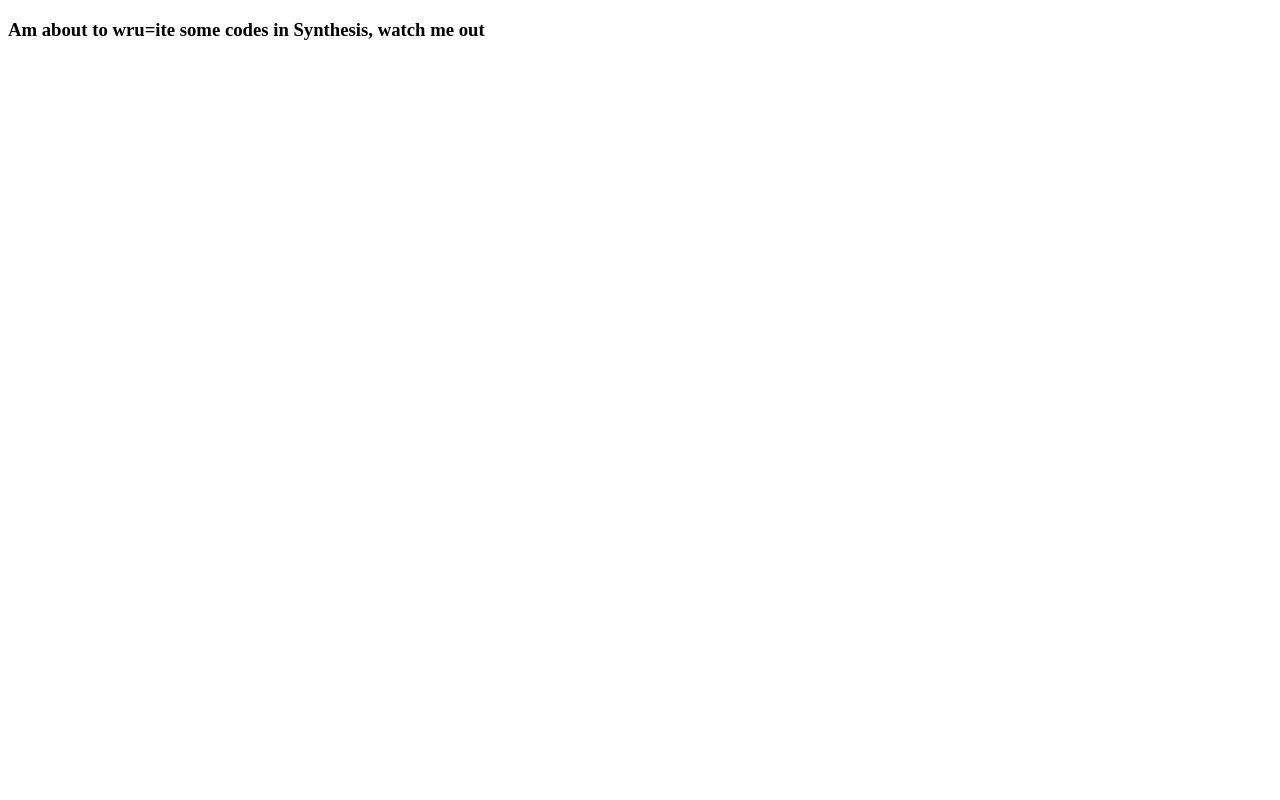
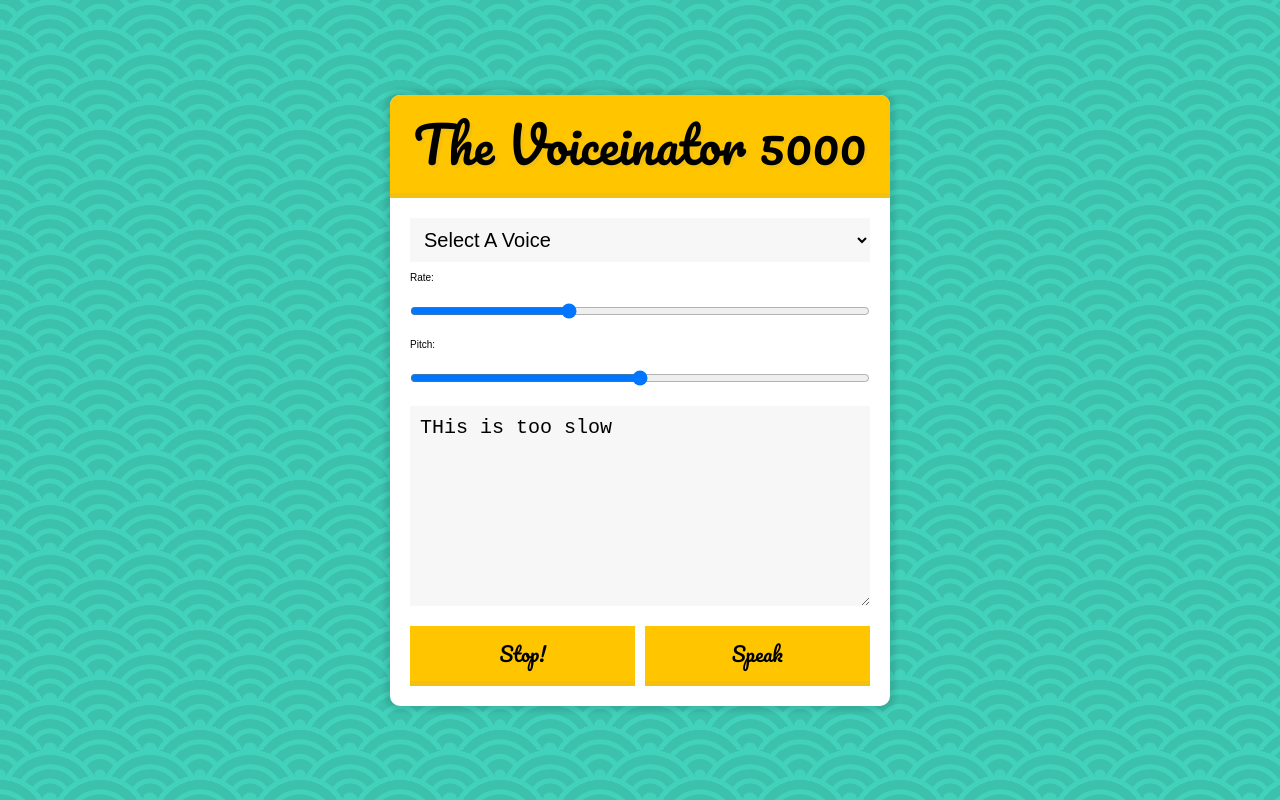
Before and after one commit to olajoshua/learninggit, a plain HTML site: page index.html in a window 1280 px wide. Drawn offline with Linux system fonts and the light colour scheme.

Commit message:
Updated HTML, CSS, and JavaScript

```diff
--- a/app.js
+++ b/app.js
@@ -1 +1,38 @@
-console.log("I loe JavaScript");
+const msg = new SpeechSynthesisUtterance();
+  let voices = [];
+  const voicesDropdown = document.querySelector('[name="voice"]');
+  const options = document.querySelectorAll('[type="range"], [name="text"]');
+  const speakButton = document.querySelector('#speak');
+  const stopButton = document.querySelector('#stop');
+  msg.text = document.querySelector("[name='text']").value;
+
+  function populateVoices() {
+      voices = this.getVoices();
+      const voicesOption = voices
+      .map(voice => `<option value="${voice.name}">${voice.name} (${voice.lang})</option>`)
+      .join('');
+  }
+
+  function setVoice() {
+    msg.voice = voices.find(voice => voice.name === this.value);
+    toggle();
+  }
+
+  function toggle(startOver = true) {
+    speechSynthesis.cancel();
+    if (startOver) {
+      speechSynthesis.speak(msg);
+    }
+  }
+
+  function setOption() {
+    console.log(this.name, this.value);
+    msg[this.name] = this.value;
+    toggle();
+  }
+
+  speechSynthesis.addEventListener('voiceschanged', populateVoices);
+  voicesDropdown.addEventListener('change', setVoice);
+  options.forEach(option => option.addEventListener('change', setOption));
+  speakButton.addEventListener('click', toggle);
+  stopButton.addEventListener('click', () => toggle(false));
--- a/index.html
+++ b/index.html
@@ -2,11 +2,33 @@
 	<html lang="en">
 	<head>
 	  <meta charset="UTF-8">
-    <meta name="viewport" content="width=device-width, initial-scale=1.0">
-    <meta http-equiv="X-UA-Compatible" content="ie=edge">
-    <title>Speech Synthasis</title>
+	  <title>Speech Synthesis</title>
+	  <link href='https://fonts.googleapis.com/css?family=Pacifico' rel='stylesheet' type='text/css'>
+	  <link rel="stylesheet" href="speech.css">
 	</head>
 	<body>
-    <h3>Am about to wru=ite some codes in Synthesis, watch me out</h3>
+
+	    <div class="voiceinator">
+
+	      <h1>The Voiceinator 5000</h1>
+
+	      <select name="voice" id="voices">
+	        <option value="">Select A Voice</option>
+	      </select>
+
+	      <label for="rate">Rate:</label>
+	      <input name="rate" type="range" min="0" max="3" value="1" step="0.1">
+
+	      <label for="pitch">Pitch:</label>
+
+	      <input name="pitch" type="range" min="0" max="2" step="0.1">
+	      <textarea name="text">THis is too slow</textarea>
+	      <button id="stop">Stop!</button>
+	      <button id="speak">Speak</button>
+
+        </div>
+
+
+	<script src="app.js"></script>
 	</body>
 	</html>
--- /dev/null
+++ b/speech.css
@@ -0,0 +1,94 @@
+html {
+    font-size: 10px;
+    box-sizing: border-box;
+  }
+
+  *, *:before, *:after {
+    box-sizing: inherit;
+  }
+
+  body {
+    margin: 0;
+    padding: 0;
+    font-family: sans-serif;
+    background-color: #3BC1AC;
+    display: flex;
+    min-height: 100vh;
+    align-items: center;
+
+    background-image:
+    radial-gradient(circle at 100% 150%, #3BC1AC 24%, #42D2BB 25%, #42D2BB 28%, #3BC1AC 29%, #3BC1AC 36%, #42D2BB 36%, #42D2BB 40%, transparent 40%, transparent),
+    radial-gradient(circle at 0    150%, #3BC1AC 24%, #42D2BB 25%, #42D2BB 28%, #3BC1AC 29%, #3BC1AC 36%, #42D2BB 36%, #42D2BB 40%, transparent 40%, transparent),
+    radial-gradient(circle at 50%  100%, #42D2BB 10%, #3BC1AC 11%, #3BC1AC 23%, #42D2BB 24%, #42D2BB 30%, #3BC1AC 31%, #3BC1AC 43%, #42D2BB 44%, #42D2BB 50%, #3BC1AC 51%, #3BC1AC 63%, #42D2BB 64%, #42D2BB 71%, transparent 71%, transparent),
+    radial-gradient(circle at 100% 50%, #42D2BB 5%, #3BC1AC 6%, #3BC1AC 15%, #42D2BB 16%, #42D2BB 20%, #3BC1AC 21%, #3BC1AC 30%, #42D2BB 31%, #42D2BB 35%, #3BC1AC 36%, #3BC1AC 45%, #42D2BB 46%, #42D2BB 49%, transparent 50%, transparent),
+    radial-gradient(circle at 0    50%, #42D2BB 5%, #3BC1AC 6%, #3BC1AC 15%, #42D2BB 16%, #42D2BB 20%, #3BC1AC 21%, #3BC1AC 30%, #42D2BB 31%, #42D2BB 35%, #3BC1AC 36%, #3BC1AC 45%, #42D2BB 46%, #42D2BB 49%, transparent 50%, transparent);
+    background-size:100px 50px;
+  }
+
+  .voiceinator {
+    padding: 2rem;
+    width: 50rem;
+    margin: 0 auto;
+    border-radius: 1rem;
+    position: relative;
+    background: white;
+    overflow: hidden;
+    z-index: 1;
+    box-shadow: 0 0 5px 5px rgba(0,0,0,0.1);
+  }
+
+  h1 {
+    width: calc(100% + 4rem);
+    margin: -2rem 0 2rem -2rem;
+    padding: .5rem;
+    background: #ffc600;
+    border-bottom: 5px solid #F3C010;
+    text-align: center;
+    font-size: 5rem;
+    font-weight: 100;
+    font-family: 'Pacifico', cursive;
+    text-shadow: 3px 3px 0 #F3C010;
+  }
+
+  .voiceinator input,
+  .voiceinator button,
+  .voiceinator select,
+  .voiceinator textarea {
+    width: 100%;
+    display: block;
+    margin: 10px 0;
+    padding: 10px;
+    border: 0;
+    font-size: 2rem;
+    background: #F7F7F7;
+    outline: 0;
+  }
+
+  textarea {
+    height: 20rem;
+  }
+
+  input[type="select"] {
+
+  }
+
+  .voiceinator button {
+    background: #ffc600;
+    border: 0;
+    width: 49%;
+    float: left;
+    font-family: 'Pacifico', cursive;
+    margin-bottom: 0;
+    font-size: 2rem;
+    border-bottom: 5px solid #F3C010;
+    cursor: pointer;
+    position: relative;
+  }
+
+  .voiceinator button:active {
+    top: 2px;
+  }
+
+  .voiceinator button:nth-of-type(1) {
+    margin-right: 2%;
+  }
```
Lines whose indentation alone changed are shown as unchanged.
